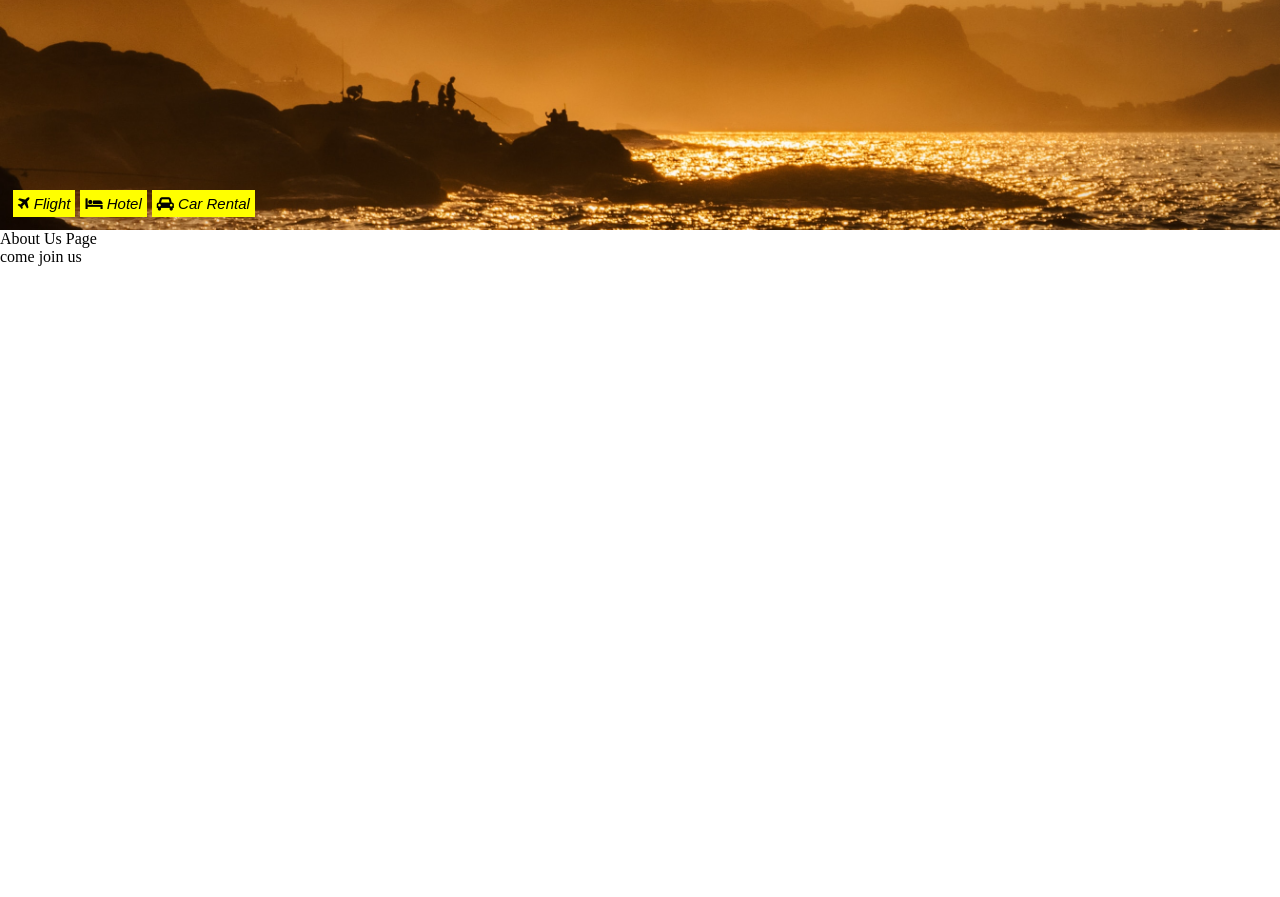
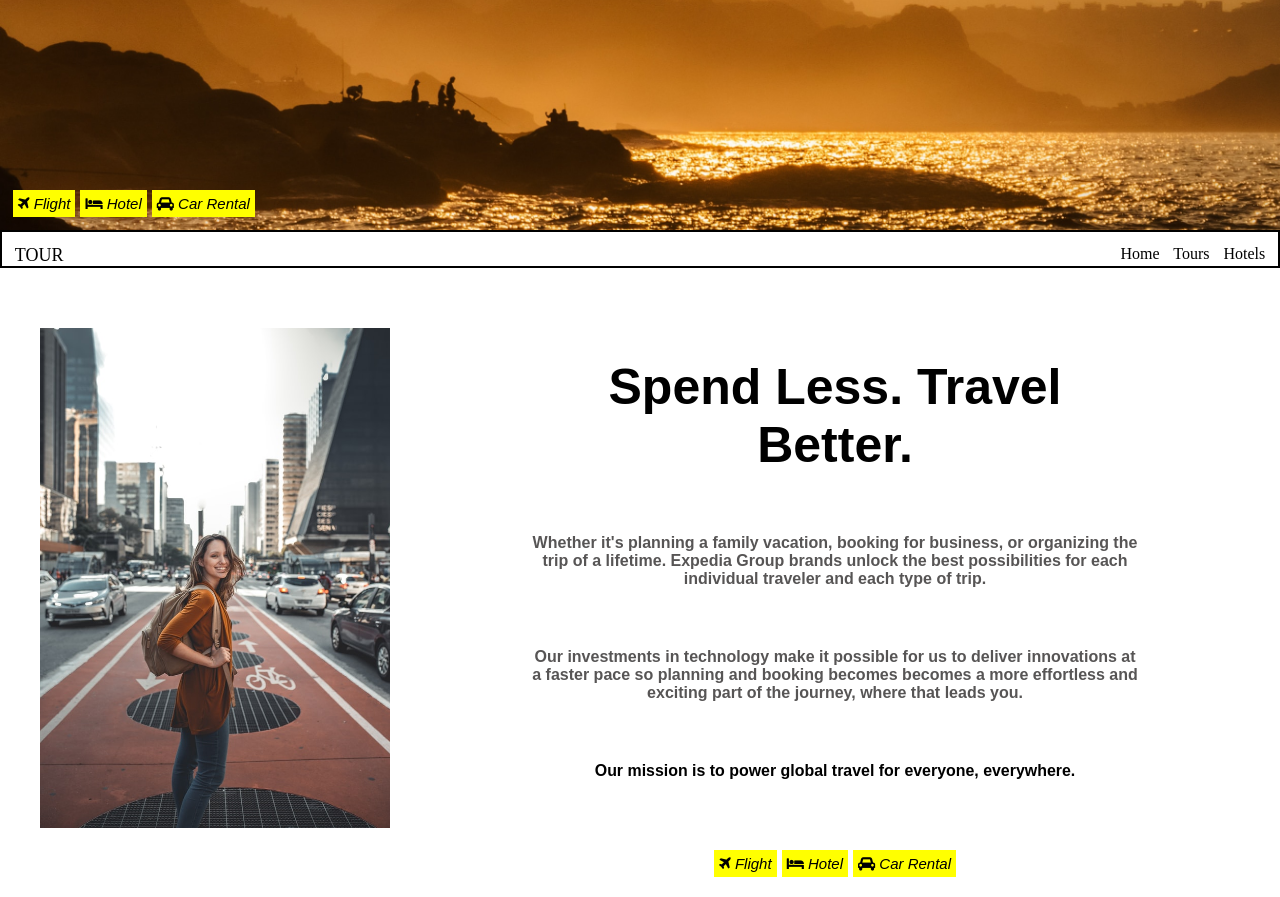
Before and after one commit to PemaYT/Travel-Guide, a plain HTML site: page index.html in a window 1280 px wide. Shown: the part 570-1467 px from the top of the page. Before the commit the page ends 836 px from the top, so only its background shows below. Drawn offline with Linux system fonts and the light colour scheme.

Commit message:
finished aboutUsPage

```diff
--- a/css/styles.css
+++ b/css/styles.css
@@ -31,6 +31,7 @@
     display: flex;
     cursor: pointer;
     padding-right: 1%;
+    word-spacing: 10px;
 }
 
 .center {
@@ -70,3 +71,71 @@ h1 {
 .divider {
     width: 5px;
 }
+
+.nav2 {
+    display: flex;
+    justify-content: space-between;
+    padding-top: 1%;
+    border: 2px solid black;
+    text-align: center;
+}
+
+.navLogo2 {
+    font-style: normal;
+    color: black;
+    font-size: large;
+    padding-left: 1%;
+}
+
+.navMenu2 {
+    color: black;
+    display: flex;
+    cursor: pointer;
+    padding-right: 1%;
+    word-spacing: 10px;
+}
+
+.rightSide {
+    display: flex;
+    flex-direction: column;
+}
+
+.mainContent {
+    display: flex;
+    color: black;
+    padding: 20px;
+}
+
+.image2 {
+    margin: 40px 20px;
+    display: flex;
+}
+
+.description {
+    display: flex;
+    font-family: sans-serif;
+    font-size: larger;
+    color: black;
+    align-content: flex-start;
+    flex-direction: column;
+    padding: 40px 90px;
+    text-align: center;
+}
+
+.info {
+    color: black;
+    font-weight: bold;
+    padding: 30px;
+}
+
+.info2 {
+    color: rgb(87, 85, 85);
+    padding: 30px;
+    font-size: medium;
+}
+
+.icons {
+    display: flex;
+    justify-content: center;
+    word-spacing: 20px;
+}
--- a/index.html
+++ b/index.html
@@ -8,18 +8,19 @@
     <link rel="stylesheet" href="https://cdnjs.cloudflare.com/ajax/libs/font-awesome/4.7.0/css/font-awesome.min.css">
     <title>Travel Website</title>
   </head>
+
   <body>
-  <section class = "wrapper">
-  <div class = "nav">
-    <div class = "navLogo">
+    <section class="wrapper">
+      <div class="nav">
+        <div class="navLogo">
           <p>TOUR</p>
         </div>
-  <div class = "navMenu">
+        <div class="navMenu">
           <p>Home Tours Hotels</p>
         </div>
       </div>
 
-  <div class = "center">
+      <div class="center">
         <h3>EXPLORE OUR MOST TRAVEL AGENCY</h3>
         <h1>Our Travel Agency</h1>
       </div>
@@ -32,7 +33,52 @@
         <button class="btn"><i class="fa fa-car"></i> Car Rental</button>
       </div>
     </section>
-<p>About Us Page</p>
-<p>come join us</p>
+
+    <!-- about us page -->
+
+    <section class="header">
+      <div class="nav2">
+        <div class="navLogo2">
+          <p>TOUR</p>
+        </div>
+        <div class="navMenu2">
+          <p>Home Tours Hotels</p>
+        </div>
+      </div>
+    </section>
+
+    <section class="mainContent">
+      <div class="image2">
+        <img src="css/aboutUsPage.jpeg" alt="Girl standing in the middle of the street" style="width:350px;height:500px;">
+      </div>
+
+      <div class="rightSide">
+        <div class="description">
+          <h1 class="info">
+            Spend Less. Travel Better.
+          </h1>
+          <h3 class="info2">
+            Whether it's planning a family vacation, booking for business, or organizing the trip of a lifetime.
+            Expedia Group brands unlock the best possibilities for each individual traveler and each type of trip.
+          </h3>
+          <h3 class="info2">
+            Our investments in technology make it possible for us to deliver innovations at a faster pace so planning
+            and booking becomes becomes a more effortless and exciting part of the journey, where that leads you.
+          </h3>
+          <h5 class="info">
+            Our mission is to power global travel for everyone, everywhere.
+          </h5>
+        </div>
+
+        <div class="icons">
+          <button class="btn"><i class="fa fa-plane"></i> Flight</button>
+            <div class="divider"></div>
+          <button class="btn"><i class="fa fa-hotel"></i> Hotel</button>
+            <div class="divider"></div>
+          <button class="btn"><i class="fa fa-car"></i> Car Rental</button>
+        </div>
+      </div>
+    </section>
+
     </body>
 </html>
```
Also changed, not shown: css/aboutUsPage.jpeg (added), 2 other files. Lines whose indentation alone changed are shown as unchanged.
